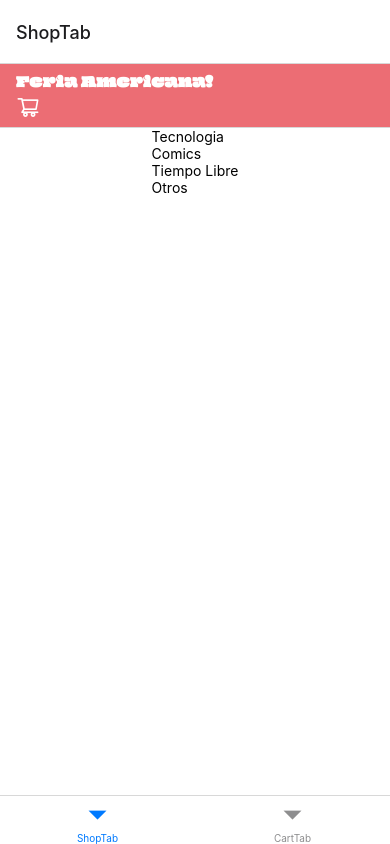
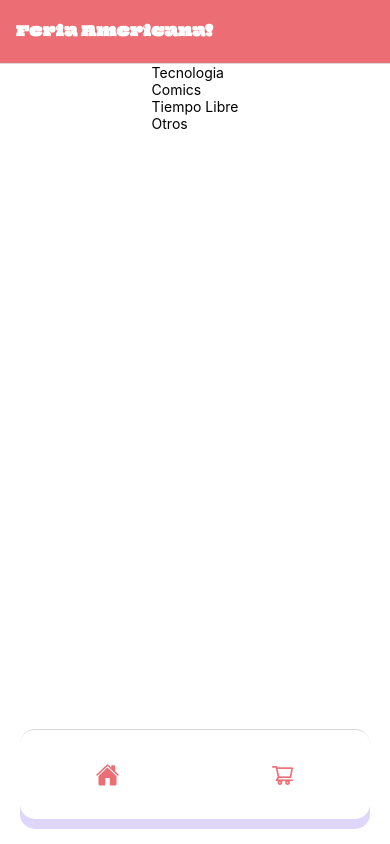
Before and after one commit to EtelS/app_Panaderia, a React Native app: screen /ShopTab in a window 390 px wide. Built offline with nearby package versions, Linux system fonts and the light colour scheme.

Commit message:
Tab Navigation II

```diff
--- a/components/Header.js
+++ b/components/Header.js
@@ -16,9 +16,6 @@ const Header = ()=>{
     return(
         <>
         <Text style={styles.title}>Feria Americana!</Text>
-        <TouchableOpacity onPress={()=>console.log('Aca deberia ir al carrito')}>
-            <AntDesign name="shoppingcart" size={24} color="white" />
-        </TouchableOpacity>
         </>
     );
 };
--- a/navigation/TabNavigator.js
+++ b/navigation/TabNavigator.js
@@ -1,4 +1,9 @@
+import { StyleSheet, Text, View } from 'react-native';
+
+import { AntDesign } from '@expo/vector-icons';
 import CartNavigator from './CartNavigator';
+import { Entypo } from '@expo/vector-icons';
+import { Ionicons } from '@expo/vector-icons';
 import React from 'react';
 import ShopNavigator from './ShopNavigator';
 import { createBottomTabNavigator } from '@react-navigation/bottom-tabs';
@@ -7,10 +12,58 @@ const BottomTabs= createBottomTabNavigator();
 
 const TabNavigator = () =>{
     return(
-        <BottomTabs.Navigator>
-            <BottomTabs.Screen name="ShopTab" component={ShopNavigator}/>
-            <BottomTabs.Screen name="CartTab" component={CartNavigator}/>
+        <BottomTabs.Navigator
+            screenOptions={{
+                headerShown:false,
+                tabBarStyle: styles.tabBar,
+                tabBarShowLabel:false,
+            }}>
+            <BottomTabs.Screen
+                name="ShopTab"
+                component={ShopNavigator}
+                options={{
+                    tabBarIcon: ({focused}) =>(
+                        <View>
+                            {focused ?
+                            <Ionicons name="md-home" size={24} color="#ec6d74"/>:
+                            <Ionicons name="home-outline" size={24} color="#ec6d74" />
+                            }
+                        </View>
+                    )
+                }}
+                />
+            <BottomTabs.Screen
+                name="CartTab"
+                component={CartNavigator}
+                options={{
+                    tabBarIcon: ({focused}) =>(
+                        <View>
+                            {focused ?
+                            <Entypo name="shopping-cart" size={24} color="#ec6d74" /> :
+                            <AntDesign name="shoppingcart" size={24} color="#ec6d74" />
+                            }
+                        </View>
+                    )
+                }}/>
         </BottomTabs.Navigator>
     )
 }
+
+const styles= StyleSheet.create({
+    tabBar: {
+        position:'absolute',
+        bottom: 25,
+        left: 20,
+        right:20,
+        borderRadius: 15,
+        height: 90,
+        color:'#ec6d74' ,
+        shadowColor: '#7f5df0',
+        shadowOffset: {width: 0, height: 10},
+        shadowOpacity: 0.25,
+        shadowRadius: 0.25,
+        elevation: 5,
+
+    },
+})
 export default TabNavigator;
```
